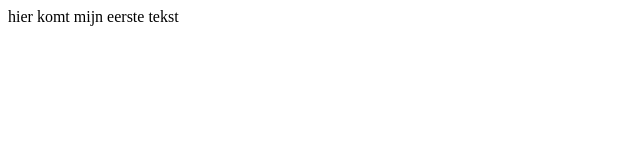
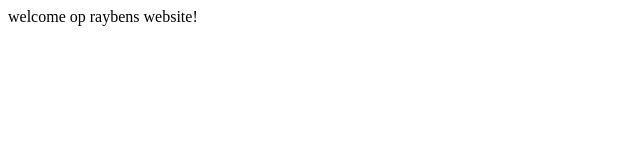
Before and after one commit to Raybentb/Raybentb.github.io, a plain HTML site: page index.html in a window 1280 px wide. Shown: the full height of the page, 0-640 px from the left. Drawn offline with Linux system fonts and the light colour scheme.

Commit message:
raybens online wereld

```diff
--- a/index.html
+++ b/index.html
@@ -6,6 +6,6 @@
       <meta charset="utf-8">
    </head>
     <body>
-        hier komt mijn eerste tekst
+        welcome op raybens website!
     </body>
 </html>
```
